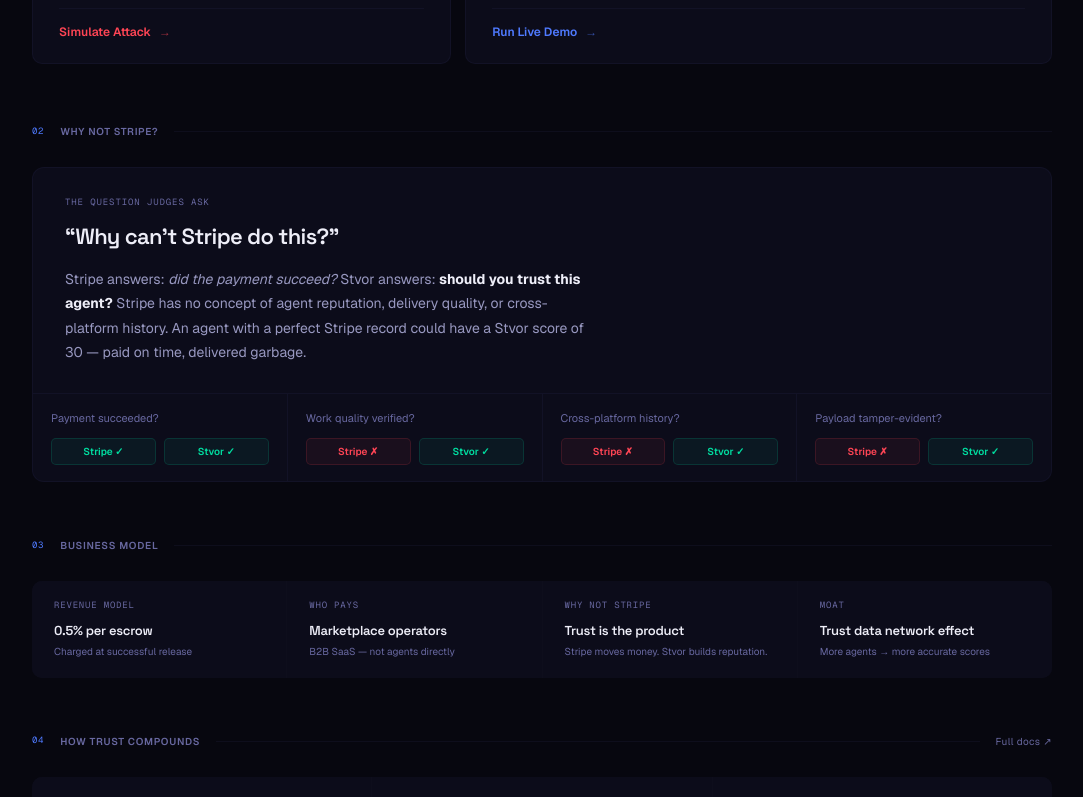
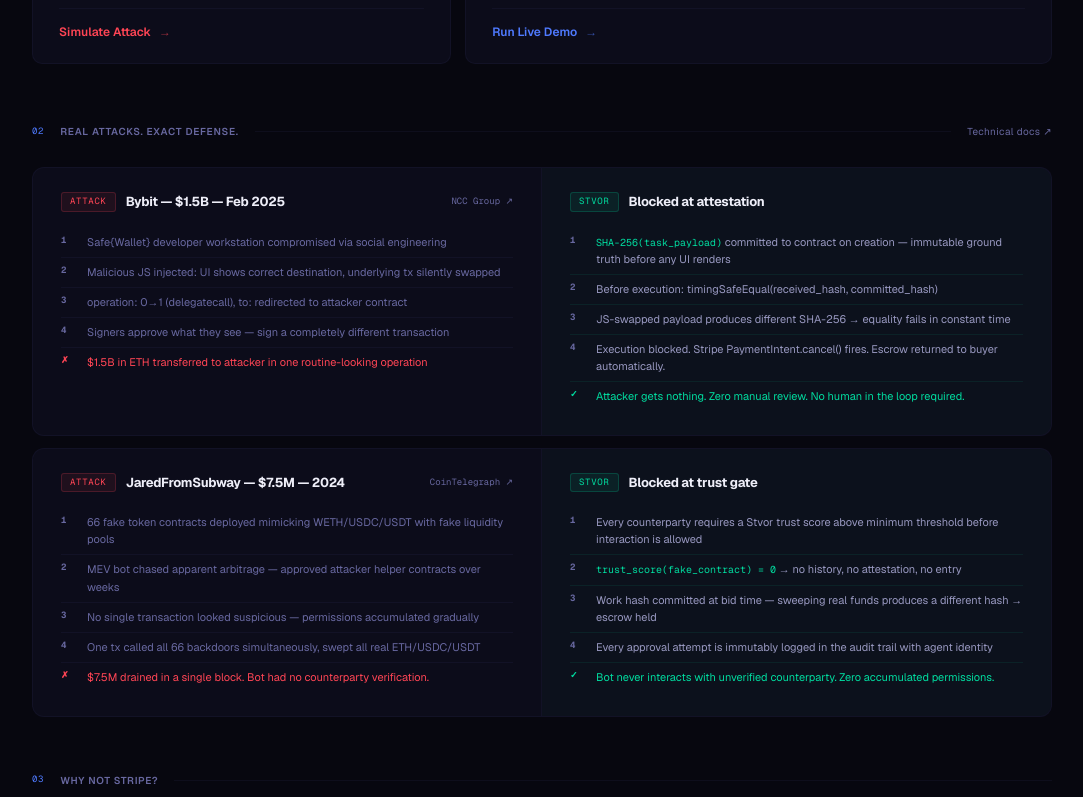
Before and after one commit to sapogeth/nous-stvor, a Next.js app: page / in a window 1280 px wide. Shown: the part 1580-2377 px from the top of the page, without its empty margins (98-1181 px from the left). Built offline with nearby package versions, Linux system fonts and the light colour scheme.

Commit message:
feat: real incidents section with exact Stvor defense

```diff
--- a/src/app/page.tsx
+++ b/src/app/page.tsx
@@ -608,9 +608,110 @@
           </div>
         </motion.div>
 
+        {/* ── Real incidents ────────────────────────────────────────────────── */}
+        <motion.div {...fo(.045)} style={{ marginBottom: 56 }}>
+          <SectionLabel n="02" label="Real attacks. Exact defense." href="/how-it-works" linkText="Technical docs" />
+
+          {/* Bybit */}
+          <div style={{ background: D.ink1, border: `1px solid ${D.b1}`, borderRadius: 12, overflow: 'hidden', marginBottom: 12 }}>
+            <div style={{ display: 'grid', gridTemplateColumns: '1fr 1fr' }}>
+
+              {/* Attack side */}
+              <div style={{ padding: '24px 28px', borderRight: `1px solid ${D.b1}` }}>
+                <div style={{ display: 'flex', alignItems: 'center', gap: 10, marginBottom: 16 }}>
+                  <div style={{ fontSize: 9, color: D.red, background: 'rgba(255,69,85,0.08)', border: '1px solid rgba(255,69,85,0.2)', borderRadius: 3, padding: '2px 8px', fontFamily: D.mono, letterSpacing: '.08em' }}>ATTACK</div>
+                  <span style={{ fontSize: 13, fontWeight: 700, color: D.t1, letterSpacing: '-0.02em' }}>Bybit — $1.5B — Feb 2025</span>
+                  <a href="https://www.nccgroup.com/research/in-depth-technical-analysis-of-the-bybit-hack/" target="_blank" rel="noopener noreferrer"
+                    style={{ fontSize: 9, color: D.t3, fontFamily: D.mono, textDecoration: 'none', marginLeft: 'auto', flexShrink: 0 }}>NCC Group ↗</a>
+                </div>
+                {[
+                  { n: '1', text: 'Safe{Wallet} developer workstation compromised via social engineering' },
+                  { n: '2', text: 'Malicious JS injected: UI shows correct destination, underlying tx silently swapped' },
+                  { n: '3', text: 'operation: 0→1 (delegatecall), to: redirected to attacker contract' },
+                  { n: '4', text: 'Signers approve what they see — sign a completely different transaction' },
+                  { n: '✗', text: '$1.5B in ETH transferred to attacker in one routine-looking operation', red: true },
+                ].map((r, i) => (
+                  <div key={i} style={{ display: 'flex', gap: 12, padding: '6px 0', borderBottom: i < 4 ? `1px solid ${D.b1}` : 'none' }}>
+                    <span style={{ fontSize: 9, fontFamily: D.mono, color: (r as any).red ? D.red : D.t3, width: 14, flexShrink: 0, fontWeight: 700 }}>{r.n}</span>
+                    <span style={{ fontSize: 11, color: (r as any).red ? D.red : D.t3, lineHeight: 1.55 }}>{r.text}</span>
+                  </div>
+                ))}
+              </div>
+
+              {/* Defense side */}
+              <div style={{ padding: '24px 28px', background: 'rgba(0,221,160,0.02)' }}>
+                <div style={{ display: 'flex', alignItems: 'center', gap: 10, marginBottom: 16 }}>
+                  <div style={{ fontSize: 9, color: D.mint, background: 'rgba(0,221,160,0.08)', border: '1px solid rgba(0,221,160,0.2)', borderRadius: 3, padding: '2px 8px', fontFamily: D.mono, letterSpacing: '.08em' }}>STVOR</div>
+                  <span style={{ fontSize: 13, fontWeight: 700, color: D.t1, letterSpacing: '-0.02em' }}>Blocked at attestation</span>
+                </div>
+                {[
+                  { n: '1', text: <><code style={{ fontFamily: D.mono, fontSize: 10, color: D.mint }}>SHA-256(task_payload)</code> committed to contract on creation — immutable ground truth before any UI renders</> },
+                  { n: '2', text: 'Before execution: timingSafeEqual(received_hash, committed_hash)' },
+                  { n: '3', text: 'JS-swapped payload produces different SHA-256 → equality fails in constant time' },
+                  { n: '4', text: 'Execution blocked. Stripe PaymentIntent.cancel() fires. Escrow returned to buyer automatically.' },
+                  { n: '✓', text: 'Attacker gets nothing. Zero manual review. No human in the loop required.', green: true },
+                ].map((r, i) => (
+                  <div key={i} style={{ display: 'flex', gap: 12, padding: '6px 0', borderBottom: i < 4 ? `1px solid rgba(0,221,160,0.08)` : 'none' }}>
+                    <span style={{ fontSize: 9, fontFamily: D.mono, color: (r as any).green ? D.mint : D.t3, width: 14, flexShrink: 0, fontWeight: 700 }}>{r.n}</span>
+                    <span style={{ fontSize: 11, color: (r as any).green ? D.mint : D.t2, lineHeight: 1.55 }}>{r.text as any}</span>
+                  </div>
+                ))}
+              </div>
+            </div>
+          </div>
+
+          {/* JaredFromSubway */}
+          <div style={{ background: D.ink1, border: `1px solid ${D.b1}`, borderRadius: 12, overflow: 'hidden' }}>
+            <div style={{ display: 'grid', gridTemplateColumns: '1fr 1fr' }}>
+
+              {/* Attack side */}
+              <div style={{ padding: '24px 28px', borderRight: `1px solid ${D.b1}` }}>
+                <div style={{ display: 'flex', alignItems: 'center', gap: 10, marginBottom: 16 }}>
+                  <div style={{ fontSize: 9, color: D.red, background: 'rgba(255,69,85,0.08)', border: '1px solid rgba(255,69,85,0.2)', borderRadius: 3, padding: '2px 8px', fontFamily: D.mono, letterSpacing: '.08em' }}>ATTACK</div>
+                  <span style={{ fontSize: 13, fontWeight: 700, color: D.t1, letterSpacing: '-0.02em' }}>JaredFromSubway — $7.5M — 2024</span>
+                  <a href="https://cointelegraph.com/news/notorious-sandwich-attack-bot-jaredfromsubwayeth-exploited-for-75m" target="_blank" rel="noopener noreferrer"
+                    style={{ fontSize: 9, color: D.t3, fontFamily: D.mono, textDecoration: 'none', marginLeft: 'auto', flexShrink: 0 }}>CoinTelegraph ↗</a>
+                </div>
+                {[
+                  { n: '1', text: '66 fake token contracts deployed mimicking WETH/USDC/USDT with fake liquidity pools' },
+                  { n: '2', text: 'MEV bot chased apparent arbitrage — approved attacker helper contracts over weeks' },
+                  { n: '3', text: 'No single transaction looked suspicious — permissions accumulated gradually' },
+                  { n: '4', text: 'One tx called all 66 backdoors simultaneously, swept all real ETH/USDC/USDT' },
+                  { n: '✗', text: '$7.5M drained in a single block. Bot had no counterparty verification.', red: true },
+                ].map((r, i) => (
+                  <div key={i} style={{ display: 'flex', gap: 12, padding: '6px 0', borderBottom: i < 4 ? `1px solid ${D.b1}` : 'none' }}>
+                    <span style={{ fontSize: 9, fontFamily: D.mono, color: (r as any).red ? D.red : D.t3, width: 14, flexShrink: 0, fontWeight: 700 }}>{r.n}</span>
+                    <span style={{ fontSize: 11, color: (r as any).red ? D.red : D.t3, lineHeight: 1.55 }}>{r.text}</span>
+                  </div>
+                ))}
+              </div>
+
+              {/* Defense side */}
+              <div style={{ padding: '24px 28px', background: 'rgba(0,221,160,0.02)' }}>
+                <div style={{ display: 'flex', alignItems: 'center', gap: 10, marginBottom: 16 }}>
+                  <div style={{ fontSize: 9, color: D.mint, background: 'rgba(0,221,160,0.08)', border: '1px solid rgba(0,221,160,0.2)', borderRadius: 3, padding: '2px 8px', fontFamily: D.mono, letterSpacing: '.08em' }}>STVOR</div>
+                  <span style={{ fontSize: 13, fontWeight: 700, color: D.t1, letterSpacing: '-0.02em' }}>Blocked at trust gate</span>
+                </div>
+                {[
+                  { n: '1', text: 'Every counterparty requires a Stvor trust score above minimum threshold before interaction is allowed' },
+                  { n: '2', text: <><code style={{ fontFamily: D.mono, fontSize: 10, color: D.mint }}>trust_score(fake_contract) = 0</code> → no history, no attestation, no entry</> },
+                  { n: '3', text: 'Work hash committed at bid time — sweeping real funds produces a different hash → escrow held' },
+                  { n: '4', text: 'Every approval attempt is immutably logged in the audit trail with agent identity' },
+                  { n: '✓', text: 'Bot never interacts with unverified counterparty. Zero accumulated permissions.', green: true },
+                ].map((r, i) => (
+                  <div key={i} style={{ display: 'flex', gap: 12, padding: '6px 0', borderBottom: i < 4 ? `1px solid rgba(0,221,160,0.08)` : 'none' }}>
+                    <span style={{ fontSize: 9, fontFamily: D.mono, color: (r as any).green ? D.mint : D.t3, width: 14, flexShrink: 0, fontWeight: 700 }}>{r.n}</span>
+                    <span style={{ fontSize: 11, color: (r as any).green ? D.mint : D.t2, lineHeight: 1.55 }}>{r.text as any}</span>
+                  </div>
+                ))}
+              </div>
+            </div>
+          </div>
+        </motion.div>
+
         {/* ── Why not Stripe ────────────────────────────────────────────────── */}
         <motion.div {...fo(.05)} style={{ marginBottom: 56 }}>
-          <SectionLabel n="02" label="Why not Stripe?" />
+          <SectionLabel n="03" label="Why not Stripe?" />
           <div style={{
             background: D.ink1, border: `1px solid ${D.b1}`, borderRadius: 12, overflow: 'hidden',
           }}>
@@ -666,7 +767,7 @@
 
         {/* ── Business model ────────────────────────────────────────────────── */}
         <motion.div {...fo(.055)} style={{ marginBottom: 56 }}>
-          <SectionLabel n="03" label="Business model" />
+          <SectionLabel n="04" label="Business model" />
           <div style={{
             display: 'grid', gridTemplateColumns: 'repeat(4, 1fr)',
             background: D.b1, borderRadius: 10, overflow: 'hidden', gap: 1,
@@ -688,7 +789,7 @@
 
         {/* ── How trust compounds ───────────────────────────────────────────── */}
         <motion.div {...fo(.06)} style={{ marginBottom: 56 }}>
-          <SectionLabel n="04" label="How trust compounds" href="/how-it-works" linkText="Full docs" />
+          <SectionLabel n="05" label="How trust compounds" href="/how-it-works" linkText="Full docs" />
           <div className="steps-grid">
             {[
               { n: '01', title: 'Contract created',   body: 'SHA-256(task) committed at creation. Tamper-evident from moment zero.', col: D.blue },
@@ -712,7 +813,7 @@
 
         {/* ── Use cases ────────────────────────────────────────────────────── */}
         <motion.div {...fo(.07)} style={{ marginBottom: 64 }}>
-          <SectionLabel n="05" label="Use cases" />
+          <SectionLabel n="06" label="Use cases" />
           <div className="use-cases-grid">
             {[
               {
@@ -755,7 +856,7 @@
 
         {/* ── Quick Integration ─────────────────────────────────────────────── */}
         <motion.div {...fo(.075)} style={{ marginBottom: 56 }}>
-          <SectionLabel n="06" label="Quick integration" href="/how-it-works" linkText="Full docs" />
+          <SectionLabel n="07" label="Quick integration" href="/how-it-works" linkText="Full docs" />
           <div style={{
             background: D.ink1, border: `1px solid ${D.b1}`,
             borderRadius: 12, overflow: 'hidden',
@@ -812,7 +913,7 @@
 
         {/* ── Stack ────────────────────────────────────────────────────────── */}
         <motion.div {...fo(.08)} style={{ marginBottom: 64 }}>
-          <SectionLabel n="07" label="Stack" />
+          <SectionLabel n="08" label="Stack" />
           <div style={{
             background: D.ink1, border: `1px solid ${D.b1}`,
             borderRadius: 12, padding: '28px 32px',
```
